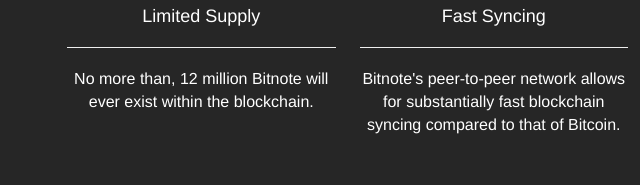
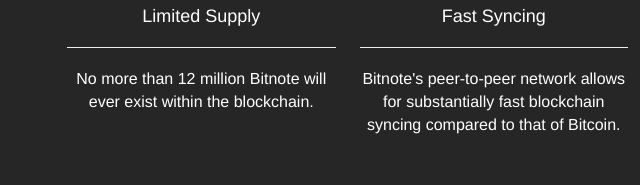
Before and after one commit to cryonote/cryonote-website, a plain HTML site: page index.html in a window 1280 px wide. Shown: the part 1295-1480 px from the top of the page, 0-640 px from the left. Drawn offline with nearby package versions, Linux system fonts and the light colour scheme.

Commit message:
index: fixed typo

```diff
--- a/index.html
+++ b/index.html
@@ -106,7 +106,7 @@
                         <i class="icon fas fa-money-bill-alt"> </i>
                         <h4>Limited Supply</h4>
                         <hr/>
-                        <p>No more than, 12 million Bitnote will ever exist within the blockchain.</p>
+                        <p>No more than 12 million Bitnote will ever exist within the blockchain.</p>
                     </div>
                     <div class="col-sm-3 col-xs-6 col-bottom-space">
                         <i class="icon fas fa-sync-alt"> </i>
```
